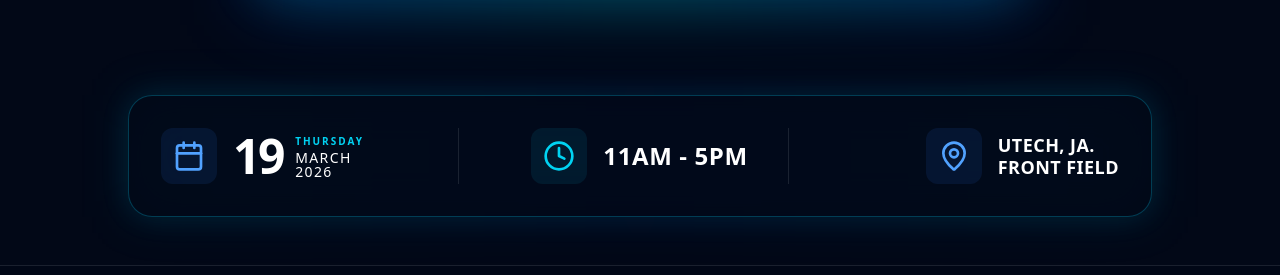
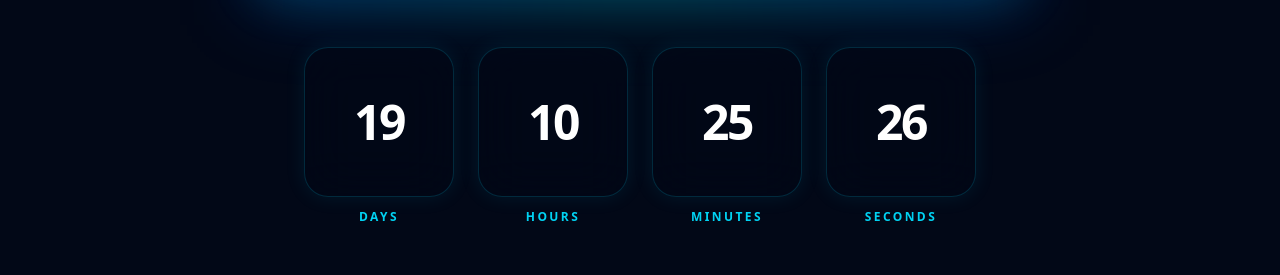
Before and after one commit to jordanjade900/Brand-Expo, a React (Vite) app in the folder Brand Expo/: page / in a window 1280 px wide. Shown: the part 806-1081 px from the top of the page. Built offline with nearby package versions, Linux system fonts and the light colour scheme.

Commit message:
Update Home.tsx

```diff
--- a/Brand Expo/src/pages/Home.tsx
+++ b/Brand Expo/src/pages/Home.tsx
@@ -11,11 +11,38 @@ const BACKGROUND_IMAGES = [
 
 export default function Home() {
   const [bgIndex, setBgIndex] = useState(0);
+  const [timeLeft, setTimeLeft] = useState({
+    days: 0,
+    hours: 0,
+    minutes: 0,
+    seconds: 0
+  });
 
   useEffect(() => {
+    const targetDate = new Date("2026-03-19T11:00:00").getTime();
+
+    const calculateTimeLeft = () => {
+      const now = new Date().getTime();
+      const distance = targetDate - now;
+
+      if (distance < 0) {
+        return { days: 0, hours: 0, minutes: 0, seconds: 0 };
+      }
+
+      return {
+        days: Math.floor(distance / (1000 * 60 * 60 * 24)),
+        hours: Math.floor((distance % (1000 * 60 * 60 * 24)) / (1000 * 60 * 60)),
+        minutes: Math.floor((distance % (1000 * 60 * 60)) / (1000 * 60)),
+        seconds: Math.floor((distance % (1000 * 60)) / 1000)
+      };
+    };
+
+    setTimeLeft(calculateTimeLeft());
+
     const timer = setInterval(() => {
       setBgIndex((prev) => (prev + 1) % BACKGROUND_IMAGES.length);
-    }, 5000);
+      setTimeLeft(calculateTimeLeft());
+    }, 1000);
     return () => clearInterval(timer);
   }, []);
 
@@ -90,6 +117,33 @@ export default function Home() {
           </motion.div>
         </motion.div>
 
+        {/* Countdown Timer */}
+        <motion.div
+          initial={{ opacity: 0, y: 20 }}
+          animate={{ opacity: 1, y: 0 }}
+          transition={{ duration: 0.6, delay: 0.4 }}
+          className="grid grid-cols-4 gap-3 md:gap-6 mb-12 w-full max-w-2xl"
+        >
+          {[
+            { label: "Days", value: timeLeft.days },
+            { label: "Hours", value: timeLeft.hours },
+            { label: "Minutes", value: timeLeft.minutes },
+            { label: "Seconds", value: timeLeft.seconds },
+          ].map((item) => (
+            <div key={item.label} className="flex flex-col items-center">
+              <div className="relative w-full aspect-square flex items-center justify-center bg-[#020817]/60 backdrop-blur-xl border border-cyan-500/20 rounded-2xl md:rounded-3xl shadow-[0_0_20px_rgba(6,182,212,0.1)] group hover:border-cyan-400/50 transition-colors">
+                <div className="absolute inset-0 bg-cyan-500/5 rounded-2xl md:rounded-3xl opacity-0 group-hover:opacity-100 transition-opacity" />
+                <span className="text-2xl md:text-5xl font-black text-white tracking-tighter relative z-10">
+                  {String(item.value).padStart(2, '0')}
+                </span>
+              </div>
+              <span className="mt-3 text-[8px] md:text-xs font-bold text-cyan-400 uppercase tracking-[0.2em]">
+                {item.label}
+              </span>
+            </div>
+          ))}
+        </motion.div>
+
         {/* Event Details */}
         <motion.div
           initial={{ opacity: 0, y: 20 }}
```
